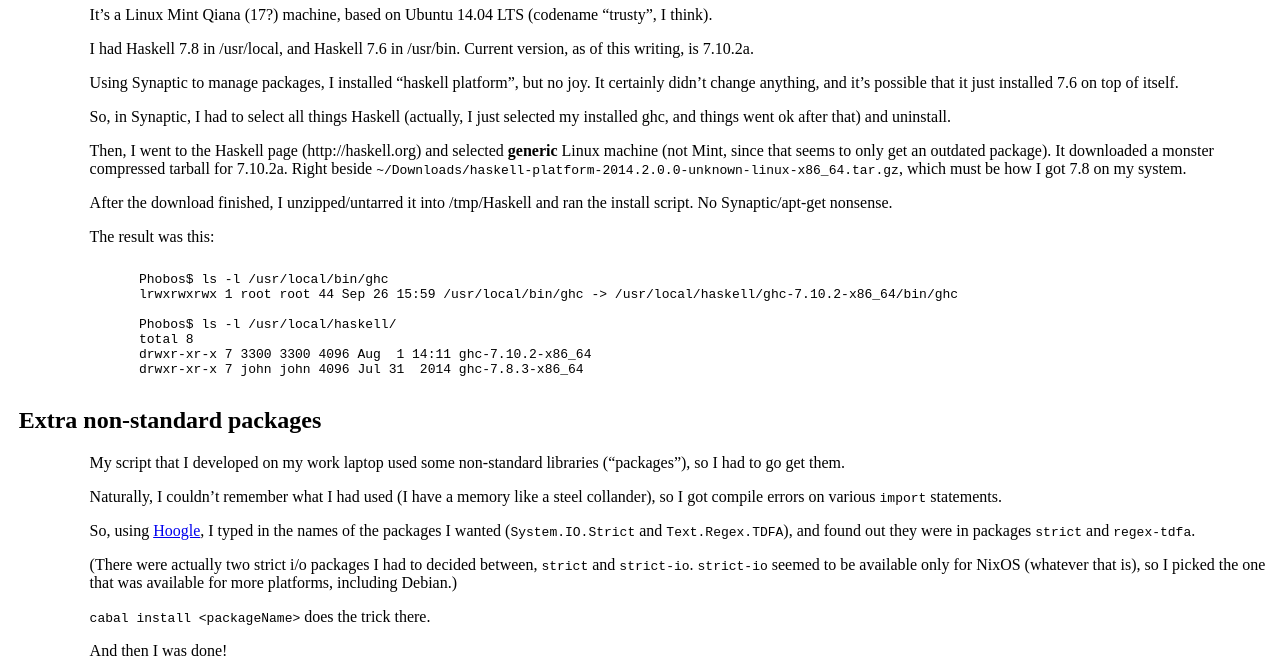
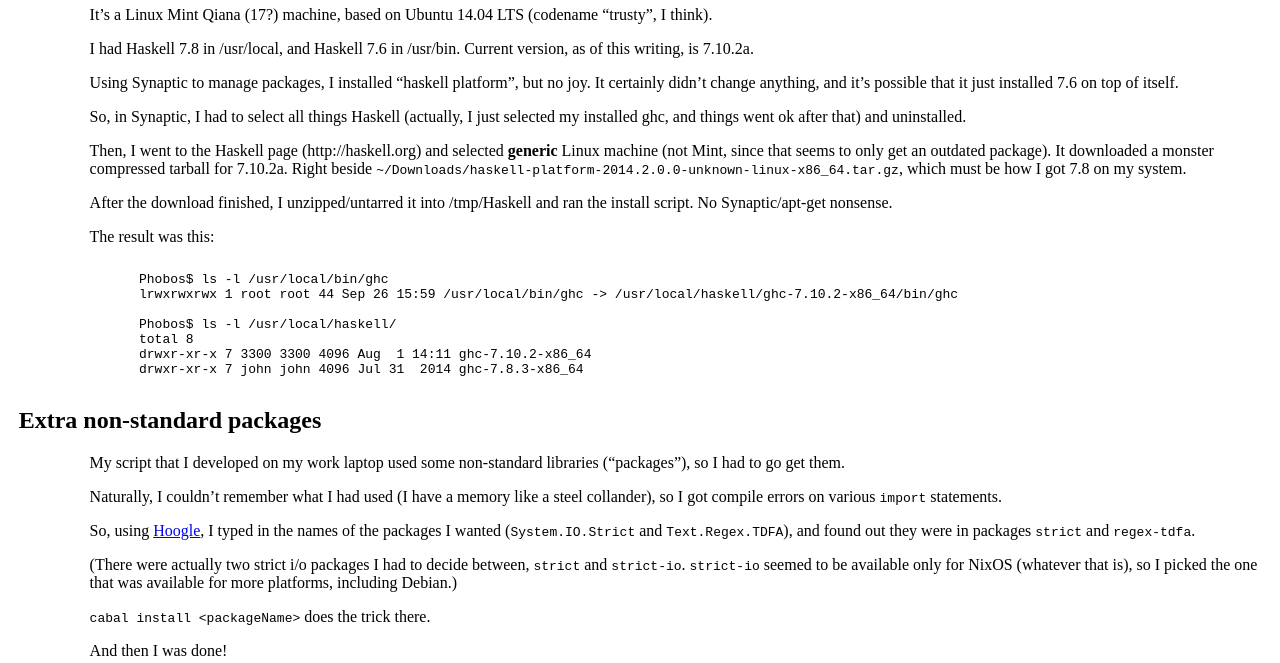
Before and after one commit to JohnL4/johnl4.github.io, a Jekyll site: the page built from _posts/2015-09-26-quickly-getting-up-to-speed-with-haskell-on-linux.markdown, in a window 1280 px wide. Shown: the part 261-924 px from the top of the page. Built offline with Jekyll 4.4.1, drawn with Linux system fonts in a browser that asks for light colours; comment, search, counter and statistics services are not loaded.

Commit message:
Fix typos.

```diff
--- a/_posts/2015-09-26-quickly-getting-up-to-speed-with-haskell-on-linux.markdown
+++ b/_posts/2015-09-26-quickly-getting-up-to-speed-with-haskell-on-linux.markdown
@@ -23,7 +23,7 @@ Using Synaptic to manage packages, I installed "haskell platform", but no joy. I
 it's possible that it just installed 7.6 on top of itself.
 
 So, in Synaptic, I had to select all things Haskell (actually, I just selected my installed ghc, and things went ok
-after that) and uninstall.
+after that) and uninstalled.
 
 Then, I went to the Haskell page (http://haskell.org) and selected **generic** Linux machine (not Mint, since that seems
 to only get an outdated package).  It downloaded a monster compressed tarball for 7.10.2a.  Right beside
@@ -55,7 +55,7 @@ various `import` statements.
 So, using [Hoogle](https://www.haskell.org/hoogle/), I typed in the names of the packages I wanted (`System.IO.Strict`
 and `Text.Regex.TDFA`), and found out they were in packages `strict` and `regex-tdfa`.
 
-(There were actually two strict i/o packages I had to decided between, `strict` and `strict-io`. `strict-io` seemed to
+(There were actually two strict i/o packages I had to decide between, `strict` and `strict-io`. `strict-io` seemed to
 be available only for NixOS (whatever that is), so I picked the one that was available for more platforms, including
 Debian.)
 
```
